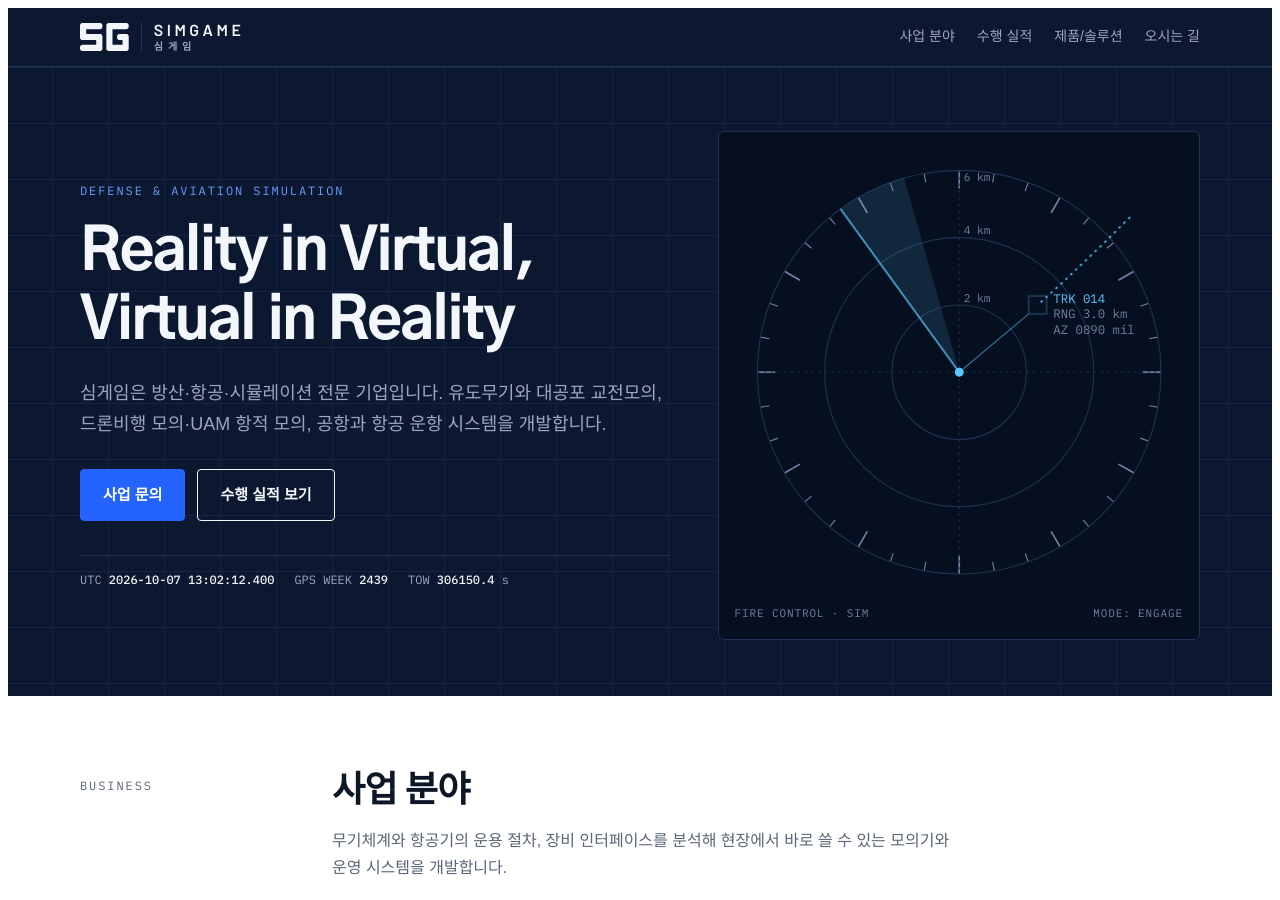
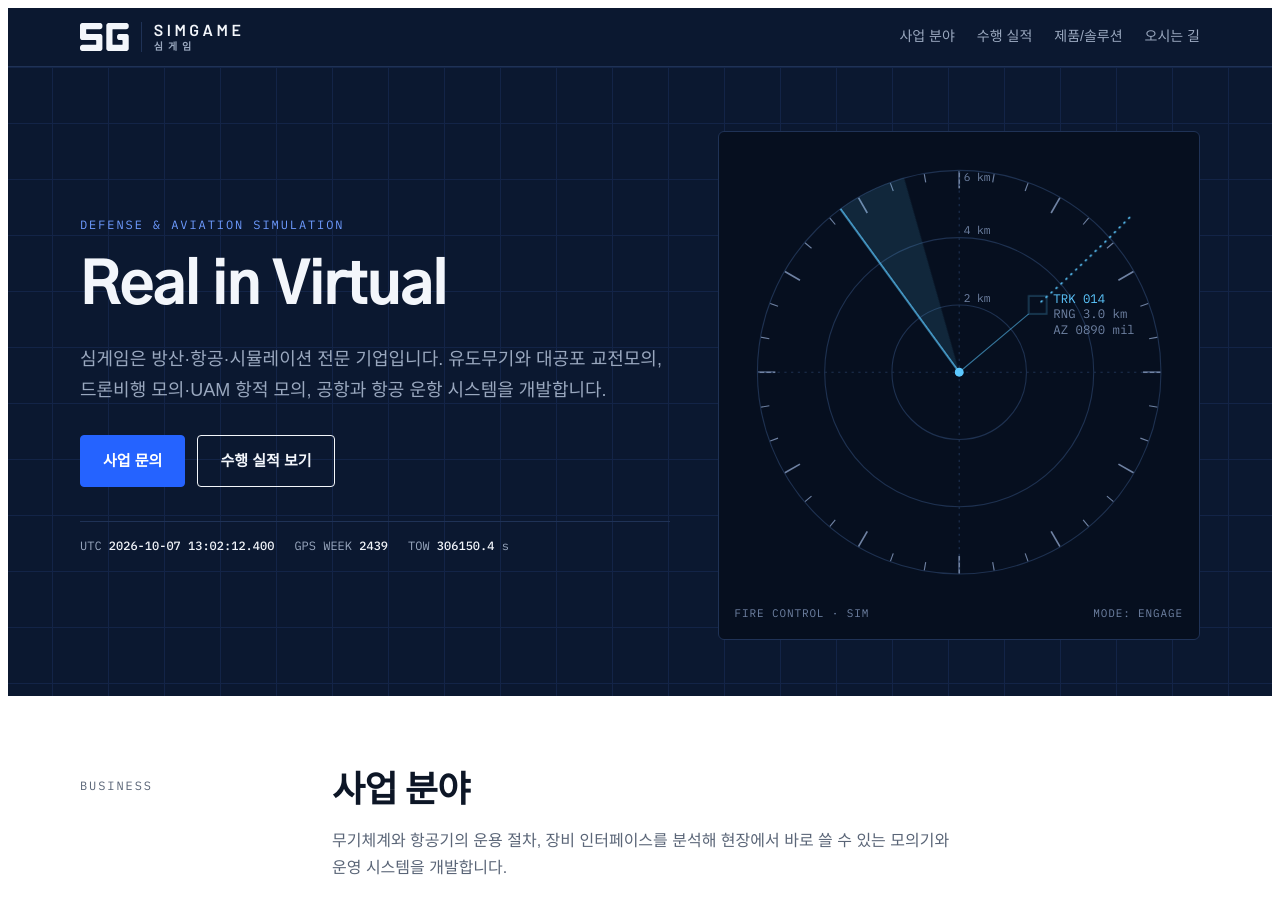
Before and after one commit to tenfloor/simgame.github.io, a Jekyll site: the page built from index.html, in a window 1280 px wide and 900 px high. Built offline with Jekyll 4.4.1, drawn with Linux system fonts in a browser that asks for light colours; some web fonts are replaced.

Commit message:
Update company.yml

```diff
--- a/_data/company.yml
+++ b/_data/company.yml
@@ -1,7 +1,7 @@
 # 회사 기본 정보 ─ 여기만 고치면 모든 페이지(상단, 하단, 오시는 길)에 반영됩니다.
 name: 심게임
 name_en: SimGame
-tagline: Reality in Virtual, Virtual in Reality
+tagline: Real in Virtual
 eyebrow: Defense & Aviation Simulation
 lead: 심게임은 방산·항공·시뮬레이션 전문 기업입니다. 유도무기와 대공포 교전모의, 드론비행 모의·UAM 항적 모의, 공항과 항공 운항 시스템을 개발합니다.
 
```
